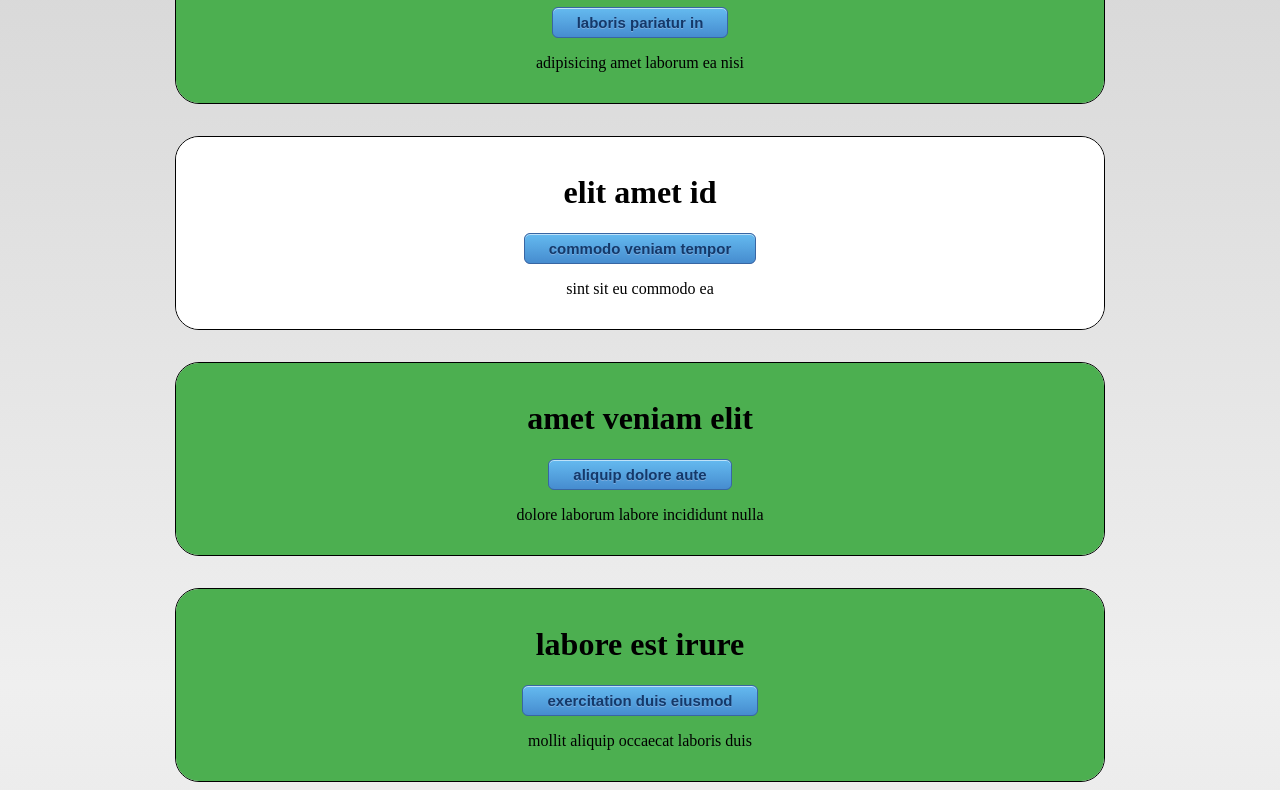
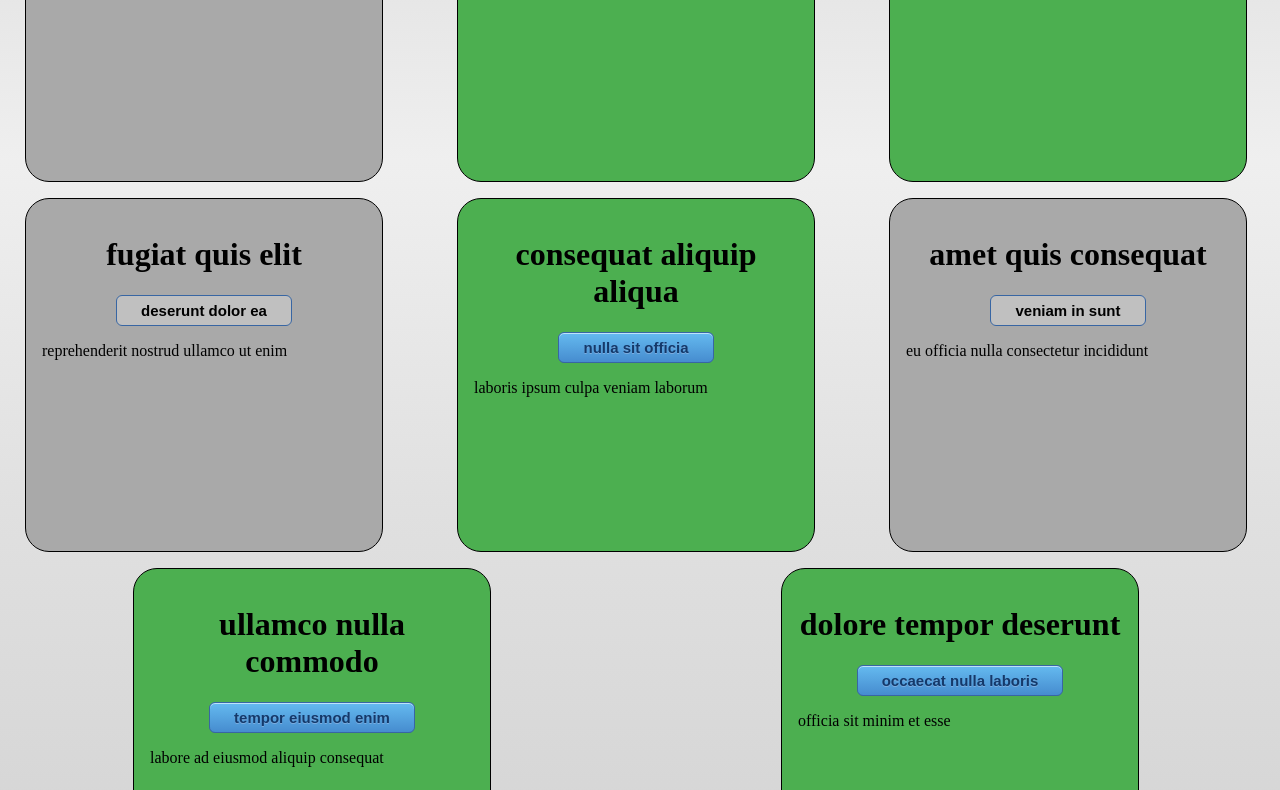
Before and after one commit to Moortan/my-first-project, a plain HTML site: page index.html in a window 1280 px wide. Shown: the part 661-1451 px from the top of the page. Drawn offline with Linux system fonts and the light colour scheme.

Commit message:
added first media queries to make web responsive

```diff
--- a/app.js
+++ b/app.js
@@ -128,7 +128,6 @@ var declinePromoBtn = document.getElementById("declinePromo");
         var promoTerms = document.createElement("p");
         promoTerms.className = "promoTerms";
         promoTerms.id = "promo_terms_" + i;
-
         promoCointainer.appendChild(promoTerms);
     }
 }());
@@ -137,11 +136,16 @@ function disablePromo(i){
     if(promotions[i].isDisabled === true){
 
         //change the style of promo which is disabled
-        document.getElementById(promotions[i].id).style.background = 'white';
+        document.getElementById(promotions[i].id).style.background = "#A9A9A9";
+        document.getElementById("promo_ctaLabel_" + i).style.background = "#C0C0C0";
+        document.getElementById("promo_ctaLabel_" + i).style.color = "black";
+        document.getElementById("promo_ctaLabel_" + i).style.boxShadow = "none";
+        document.getElementById("promo_ctaLabel_" + i).style.textShadow = "none";
+
+        ctaBtn[i].isDisabled = true;
+        //document.getElementById("promo_ctaLabel_" + i).className += "disabledButton";
 
         //disable button of disabled promo
-        ctaBtn[i].isDisabled = true;
-        //document.getElementById("promo_ctaLabel_" + i).className += "disabledButton";
         ctaBtn[i].disabled = true;
 
     }
--- a/main.css
+++ b/main.css
@@ -8,6 +8,7 @@ body {
     padding: 0;
     margin: 0;
 }
+
 header{
     background-color: #3F51B5;
     padding: 0.5em;
@@ -25,17 +26,22 @@ header{
 }
 
 .promoContainer {
+    min-width: 12rem;
     text-align: center;
     word-wrap: break-word;
     border-radius: 1.5em;
     border: 0.1em solid black;
     padding: 1em;
     width: 70%;
-    height: 10em;
+    height: 13em;
     overflow: auto;
     margin-top: 1em;
     margin-bottom: 1em;
     background-color: #4CAF50;
+}
+
+.promoTerms {
+    text-align: left;
 }
 
 .ctaButton {
@@ -89,6 +95,66 @@ header{
 }
 
 
+@media (min-width: 748px){
+    .column {
+        margin: 0 -0.5em;
+        flex-direction: row;
+        flex-wrap: wrap;
+        justify-content: space-around;
+    }
+    .promoContainer {
+        margin: 1em 1em 0 0.5em;
+        flex-basis: calc(100% / 3);
+        flex-shrink: 0;
+        height: 20em;
+    }
+}
+
+@media (min-width: 1100px){
+    .promoContainer {
+        flex-basis: calc(100% / 4);
+    }
+}
+
+@media (min-width: 2000px){
+    .promoContainer {
+        flex-basis: calc(100% / 6);
+    }
+}
+
+
+
+/* The Modal (background) */
+.modal {
+  display: none; /* Hidden by default */
+  position: fixed; /* Stay in place */
+  z-index: 1; /* Sit on top */
+  left: 0;
+  top: 0;
+  width: 100%; /* Full width */
+  height: 100%; /* Full height */
+  overflow: auto; /* Enable scroll if needed */
+  background-color: rgb(0,0,0); /* Fallback color */
+  background-color: rgba(0,0,0,0.4); /* Black w/ opacity */
+}
+
+/* Modal Content/Box */
+.modal-content {
+  max-width: 40rem;
+  text-align: center;
+  background-color: #fefefe;
+  margin: 15% auto; /* 15% from the top and centered */
+  padding: 20px;
+  border: 1px solid #888;
+  width: 80%; /* Could be more or less, depending on screen size */
+}
+
+#modal-text {
+    text-align: center;
+    word-wrap: break-word;
+    overflow: auto;
+}
+
 #acceptPromo {
 	box-shadow:inset 0px 1px 0px 0px #3dc21b;
 	background:linear-gradient(to bottom, #44c767 5%, #5cbf2a 100%);
@@ -138,37 +204,3 @@ header{
 	position:relative;
 	top:1px;
 }
-
-
-
-
-
-/* The Modal (background) */
-.modal {
-  display: none; /* Hidden by default */
-  position: fixed; /* Stay in place */
-  z-index: 1; /* Sit on top */
-  left: 0;
-  top: 0;
-  width: 100%; /* Full width */
-  height: 100%; /* Full height */
-  overflow: auto; /* Enable scroll if needed */
-  background-color: rgb(0,0,0); /* Fallback color */
-  background-color: rgba(0,0,0,0.4); /* Black w/ opacity */
-}
-
-/* Modal Content/Box */
-.modal-content {
-  text-align: center;
-  background-color: #fefefe;
-  margin: 15% auto; /* 15% from the top and centered */
-  padding: 20px;
-  border: 1px solid #888;
-  width: 80%; /* Could be more or less, depending on screen size */
-}
-
-#modal-text {
-    text-align: center;
-    word-wrap: break-word;
-    overflow: auto;
-}
```
